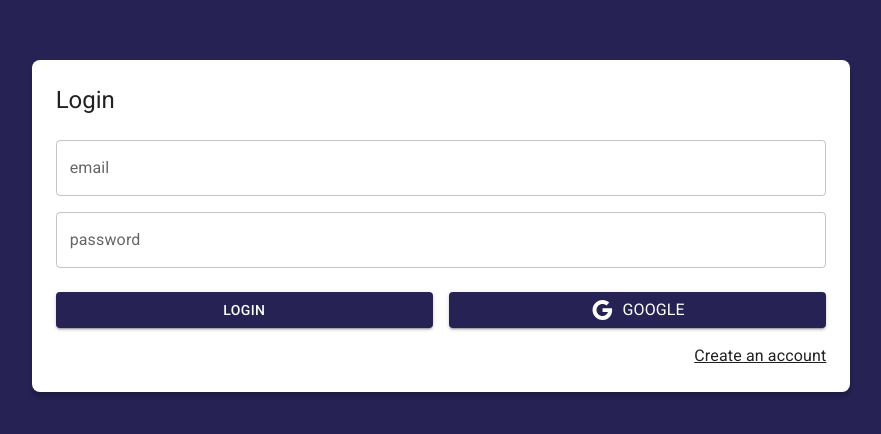
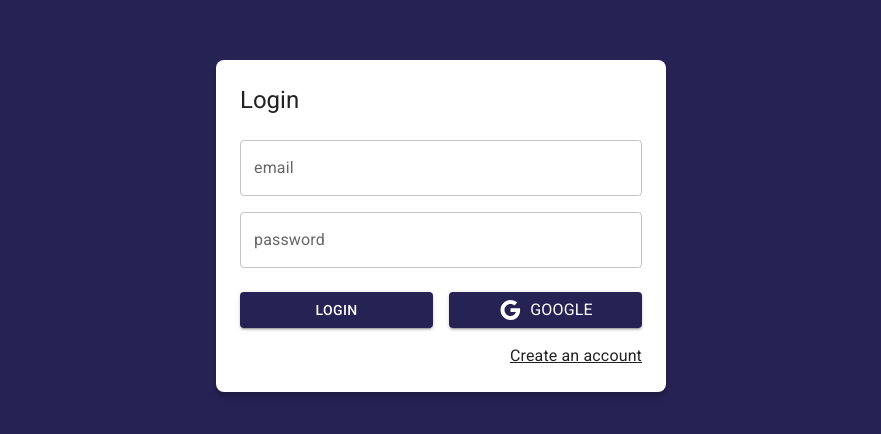
Before and after one commit to lauraportillo/journal-app, a React (Vite) app: page /auth/login in a window 1280 px wide. Shown: the part 174-608 px from the top of the page, without its empty margins (199-1080 px from the left). Built offline with nearby package versions, Linux system fonts and the light colour scheme.

Commit message:
use AuthLayout in login page

```diff
--- a/src/auth/layout/AuthLayout.jsx
+++ b/src/auth/layout/AuthLayout.jsx
@@ -19,6 +19,7 @@ export const AuthLayout = ({ children, title = '' }) => {
         className="box-shadow"
         xs={3}
         sx={{
+          width: { sm: 450 },
           backgroundColor: 'white',
           padding: 3,
           borderRadius: 2,
--- a/src/auth/pages/LoginPage.jsx
+++ b/src/auth/pages/LoginPage.jsx
@@ -1,35 +1,11 @@
 import { Link as RouterLink } from 'react-router-dom';
 import { Google } from '@mui/icons-material';
 import { Button, Grid, Link, TextField, Typography } from '@mui/material';
+import { AuthLayout } from '../layout/AuthLayout';
 
 export const LoginPage = () => {
   return (
-    <>
-      <Grid
-        container
-        spacing={0}
-        direction="column"
-        alignItems="center"
-        justifyContent="center"
-        sx={{
-          minHeight: '100vh',
-          backgroundColor: 'primary.main',
-          padding: 4,
-        }}
-      >
-        <Grid
-          item
-          className="box-shadow"
-          xs={3}
-          sx={{
-            backgroundColor: 'white',
-            padding: 3,
-            borderRadius: 2,
-          }}
-        >
-          <Typography variant="h5" sx={{ mb: 1 }}>
-            Login
-          </Typography>
+    <AuthLayout title="Login">
       <form>
         <Grid container>
           <Grid item xs={12} sx={{ mt: 2 }}>
@@ -62,8 +38,6 @@ export const LoginPage = () => {
           </Grid>
         </Grid>
       </form>
-        </Grid>
-      </Grid>
-    </>
+    </AuthLayout>
   );
 };
```
Lines whose indentation alone changed are shown as unchanged.
